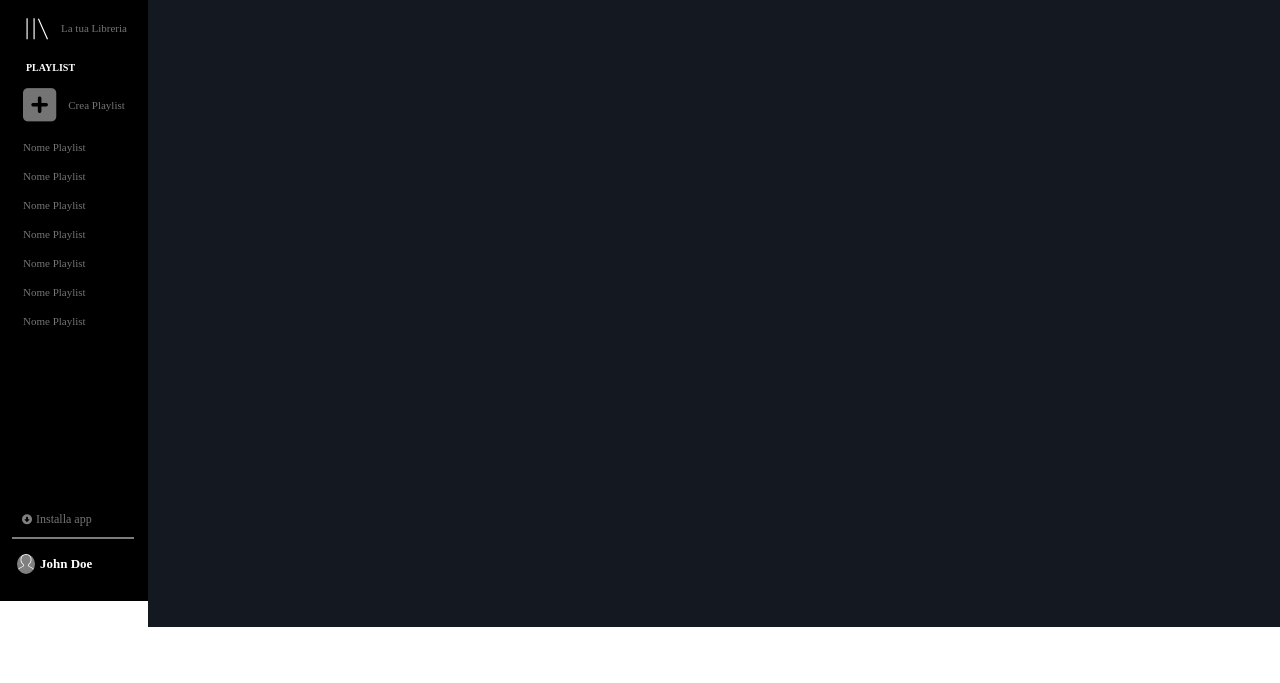
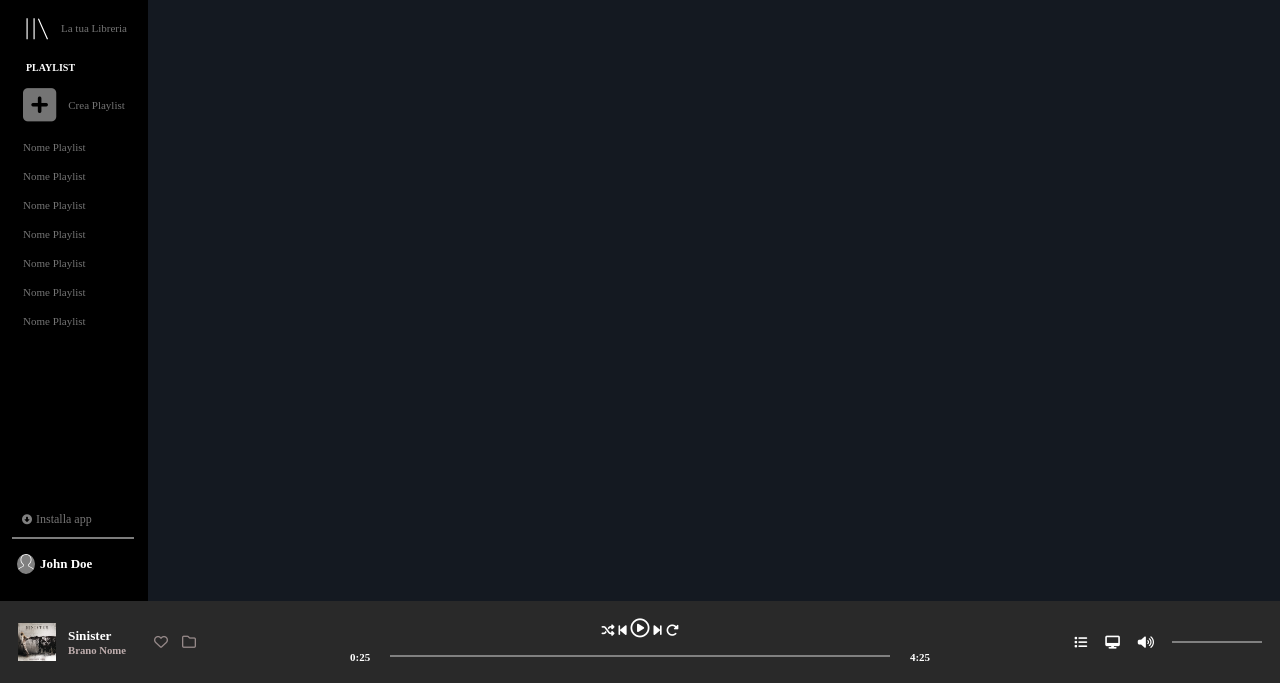
Before and after one commit to Iruiasaro/html-css-spotifyweb, a plain HTML site: page index.html in a window 1280 px wide. Shown: the part 173-856 px from the top of the page. Before the commit the page ends 800 px from the top, so only its background shows below. Drawn offline with Linux system fonts and the light colour scheme.

Commit message:
footer da completare

```diff
--- a/index.html
+++ b/index.html
@@ -4,7 +4,6 @@
         <meta charset="UTF-8">
         <meta name="viewport" content="width=device-width, initial-scale=1.0">
         <script src="https://kit.fontawesome.com/46ac0823fa.js" crossorigin="anonymous"></script>
-        <!-- <link rel="stylesheet" href="https://cdnjs.cloudflare.com/ajax/libs/font-awesome/5.12.1/css/all.min.css"> -->
         <link rel="stylesheet" href="style.css">
         <title>Spotify</title>
     </head>
@@ -77,6 +76,48 @@
                                 </nav>
                             </div>
                         </div>
+                     </div>
 
+                <!-- footer -->
+                <footer class="bottom_player_nav">
+                    <div class="track">
+                        <img src="img/sinister.jpeg" alt="sinister_jpg">
+                        <div class="bottom_text">
+                            <h5>Sinister</h5>
+                            <h6>Brano Nome</h6>
+                        </div>
+                        <div class="bottom_left_link">
+                            <a href="#"><i class="far fa-heart"></i></a>
+                            <a href="#"><i class="far fa-folder"></i></a>
+                        </div>
+                    </div>
+
+                        <div class="action_player">
+                            <div class="btn_player">
+                            <ul>
+                                <li><a href="#"><i class="fas fa-random"></i></a></li>
+                                <li><a href="#"><i class="fas fa-step-backward"></a></i></li>
+                                <li><a href="#"><i class="far fa-play-circle"></i></a></li>
+                                <li><a href="#"><i class="fas fa-step-forward"></i></a></li>
+                                <li><a href="#"><i class="fas fa-redo-alt"></i></a></li>
+                            </ul>
+                            </div>
+
+                            <div class="wrap_progress_bar">
+                                <div> <span>0:25</span> </div>
+                                <div class="progress_bar">
+                                </div>
+                                <div> <span>4:25</span> </div>
+                            </div>
+                            </div>
+
+                            <div class="bottom_right_link">
+                                <a href="#"><i class="fas fa-list"></i></a>
+                                <a href="#"><i class="fas fa-desktop"></i>
+                                <a href="#"><i class="fas fa-volume-up"></i></a>
+                                <div class="progress_bar sound_bar"></div>
+                            </div>
+                </footer>
+            </div>
     </body>
 </html>
--- a/style.css
+++ b/style.css
@@ -8,7 +8,6 @@
 .main_block {
     display: flex;
     flex-direction: column;
-    height: 100vh;
 }
 
 .spotify_class {
@@ -198,6 +197,92 @@
     color: rgb(255, 255, 255);
     }
 
+    /* footer */
+.bottom_player_nav {
+    display: flex;
+    justify-content: space-between;
+    background: rgb(41, 41, 41);
+    padding: 18px;
+}
+
+.track {
+    display: flex;
+    align-items: center;
+  }
+
+  .track img {
+    width: 38px;
+    margin-right: 12px;
+  }
+
+  .bottom_text {
+    color: rgb(191, 174, 174);
+    margin-right: 28px;
+  }
+
+  .bottom_text h5 {
+      color: rgb(255, 255, 255);
+      font-weight:bold;
+  }
+
+  .bottom_left_link a{
+    color: rgb(150, 137, 137);
+    margin-right: 10px;
+    font-size: 14px;
+  }
+
+  .action_player {
+    width: 600px;
+    text-align: center;
+    color: white;
+  }
+
+  .btn_player li {
+    display: inline-block;
+    padding-bottom: 8px;
+  }
+
+  .btn_player a {
+    color: white;
+    font-size: 13px;
+  }
+
+  .btn_player .fa-play-circle{
+  font-size: 19px;
+}
+
+.wrap_progress_bar {
+    display: flex;
+    align-items: center;
+  }
+
+  .wrap_progress_bar span {
+      padding: 10px;
+      font-size: 11px;
+      font-weight: bold;
+  }
+
+.progress_bar {
+    background-color: grey;
+    height: 2px;
+    width: 500px;
+    margin: auto;
+  }
+
+  .progress_bar.sound_bar {
+    width: 90px;
+  }
+
+  .bottom_right_link {
+    display: flex;
+    align-items: center;
+  }
+
+  .bottom_right_link i {
+  color: rgb(255, 255, 255);
+  margin-right: 18px;
+  font-size: 13px;
+}
 
 /* Media Query DA DEFINIRE I LIMITI */
 @media all and (max-width: 992px) {
@@ -232,14 +317,7 @@
     .playlist_nav {
         display: none;
     }
-
 }
-
-
-
-
-
-
 
 @media all and (min-width:992px) {
     .visible-sm {
```
Lines whose indentation alone changed are shown as unchanged.
